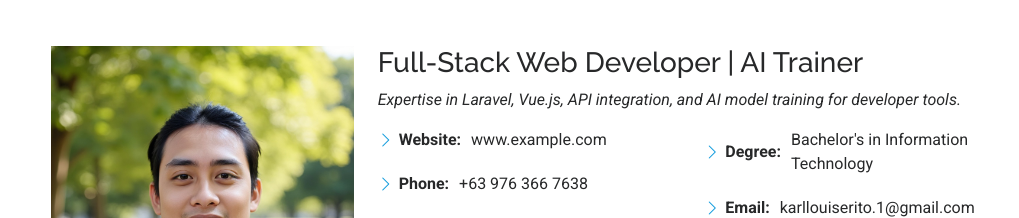
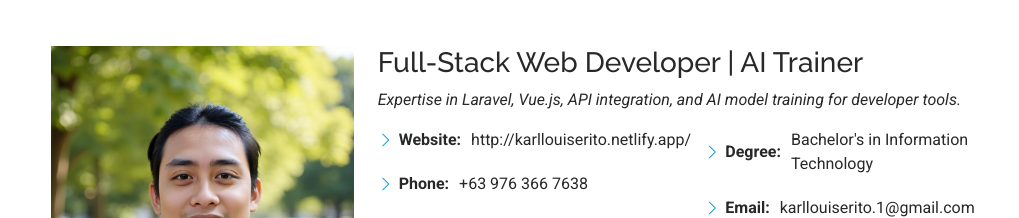
Before and after one commit to Karllouise-code/karlrito-portfolio, a Vue app: page / in a window 1280 px wide. Shown: the part 1000-1218 px from the top of the page, without its empty margins (261-1280 px from the left). Built offline with nearby package versions, Linux system fonts and the light colour scheme.

Commit message:
fix: update personal website link in About section

```diff
--- a/src/components/About.vue
+++ b/src/components/About.vue
@@ -57,7 +57,7 @@ export default {
 
     const personalInfo = ref([
       // { label: "Birthday", value: "1 May 1995" },
-      { label: "Website", value: "www.example.com" },
+      { label: "Website", value: "http://karllouiserito.netlify.app/" },
       { label: "Phone", value: "+63 976 366 7638" },
       { label: "City", value: "Biñan, Calabarzon, Philippines" },
       // { label: "Age", value: "30" },
```
